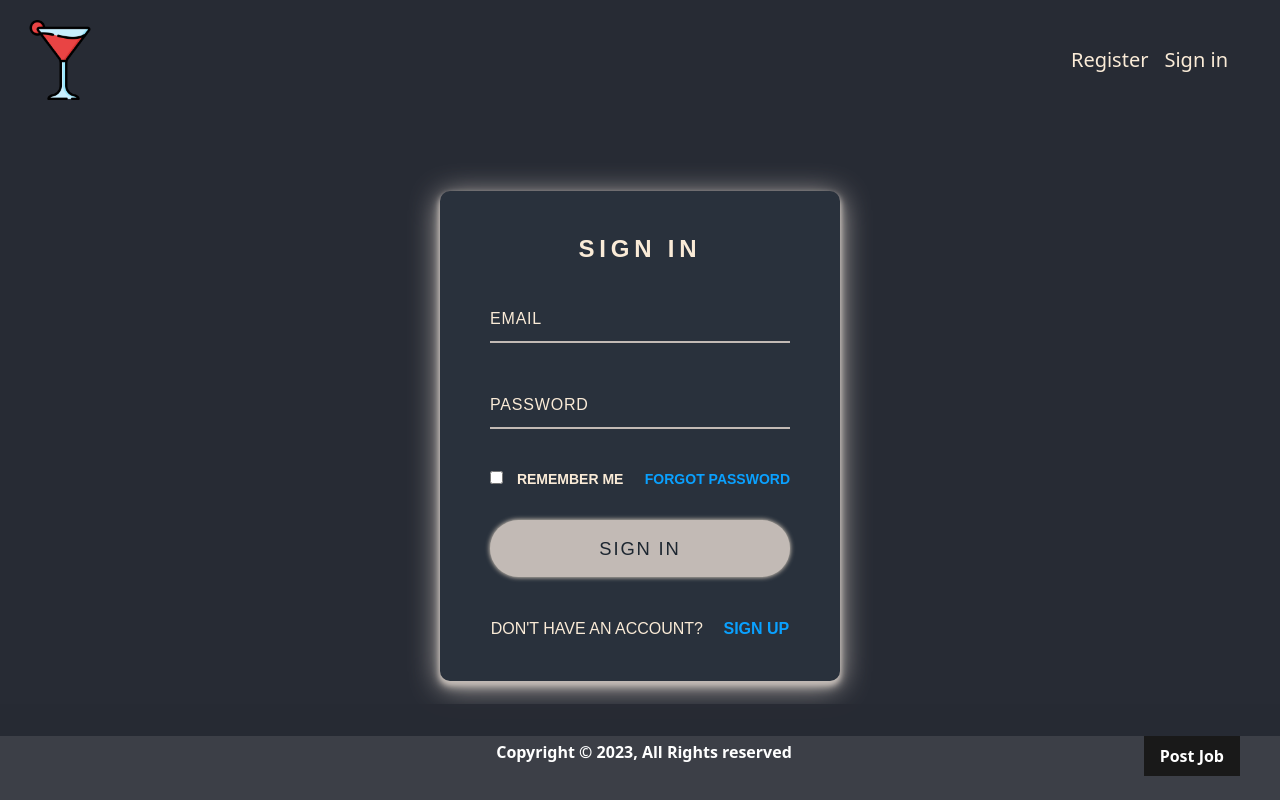
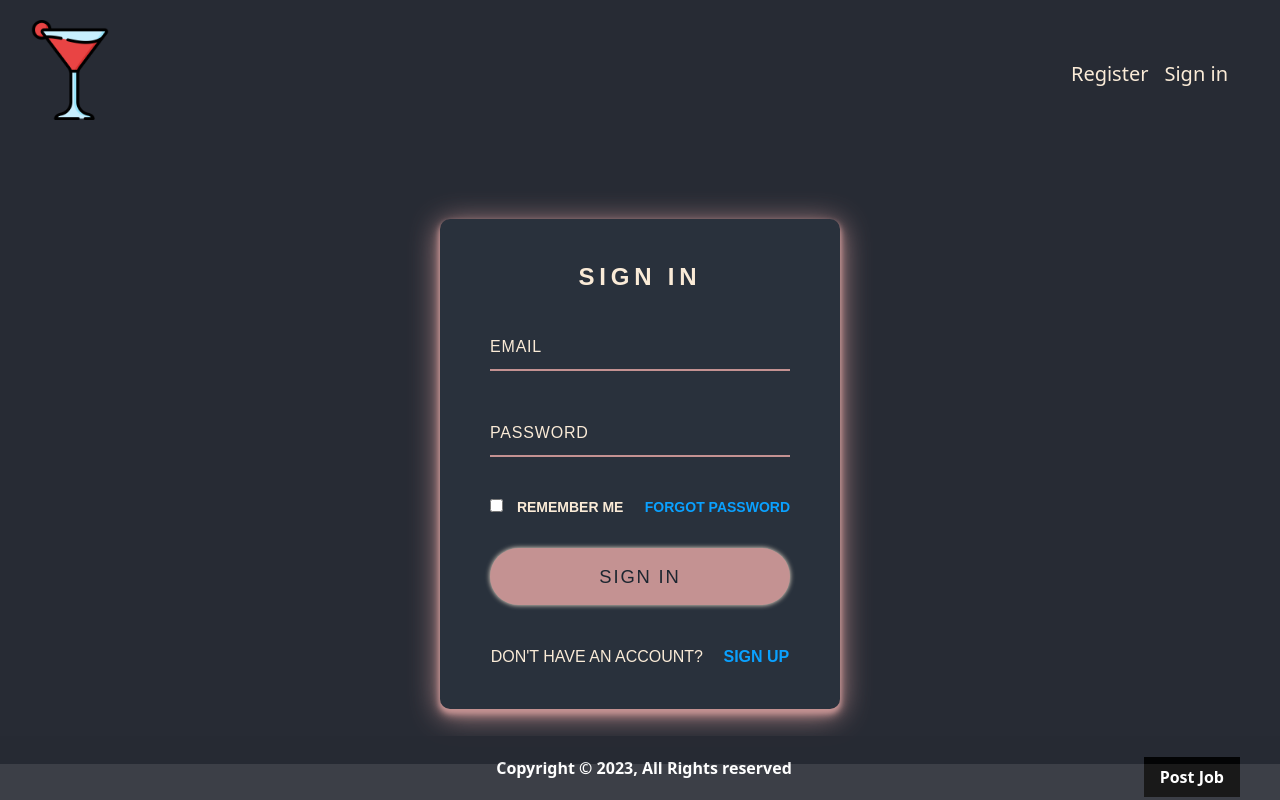
Before and after one commit to mamqek/cocktailApp, a SvelteKit app: page /login in a window 1280 px wide. Built offline with nearby package versions, Linux system fonts and the light colour scheme; no server answers; some icons are missing.

Commit message:
Logout styles

```diff
--- a/src/UI/layout/Footer.svelte
+++ b/src/UI/layout/Footer.svelte
@@ -16,7 +16,7 @@
     font-weight: bold;
     background-color: #272b34;
     color: white;
-    height: 6rem;
+    height: 4rem;
     margin-top: 6rem;
     opacity: 0.9;
   }
--- a/src/UI/layout/Header.svelte
+++ b/src/UI/layout/Header.svelte
@@ -1,5 +1,6 @@
 <script>
     import icon from '$lib/images/icon.png'
+    import avatar from '$lib/images/avatar.png'
     import { page } from '$app/stores';
 
     let href
@@ -21,7 +22,7 @@
 <header>
 
     <nav>
-        <a href="{href}">
+        <a class="link" href="{href}">
             <img src={icon} alt="Icon" class="logo" />
         </a>
     </nav>
@@ -30,13 +31,13 @@
 
         <ul>
             <li>
-                <a href="/register">
+                <a  class="link" href="/register">
                     <i class="fa-solid fa-user-plus"></i>
                     Register
                 </a>
             </li>
             <li>
-                <a href="/login">
+                <a  class="link" href="/login">
                     <i class="fa-solid fa-arrow-right-to-bracket"></i>
                     Sign in
                 </a>
@@ -48,13 +49,16 @@
         <nav class="profilenav">
             <a class="link" href="/profile">
                 <span class="profile">
-                    <img src={icon} alt="Profile" class="logo" />
+                    <img src={avatar} alt="Profile" class="avatar" />
                     <p>{user.username}</p>
                 </span>
             </a>
 
             <form action="/logout" method="POST">
-                <button class="logout link" type="submit" >Logout</button>
+                <button class="logout link" type="submit" >
+                    <i class="fa-solid fa-sign-out"></i>
+                    Logout
+                </button>
             </form>
         </nav>
 
@@ -74,7 +78,7 @@
     }
 
     .logo {
-        width: 80px;
+        width: 100px;
         height: auto;
         max-width: 100%;
     }
@@ -97,19 +101,42 @@
     .profile {
         display: flex;
         align-items: center;
+        width: 140px;
+        min-width: none;
+        min-height: 60px;
+        position: relative;
+        background-color: #e94444;
+        border-radius: 12px;
+        color: var(--dark-text-clr);
+        font-family: 'Bebas Neue', sans-serif;
+
+    }
+
+    .profile p {
+        margin: 0 10px;
+        position: absolute;
+        right: 0;
+    }
+
+    .avatar {
+        border-radius: 40px;
+        width: 60px;
+        height: 60px;
+        max-width: 100%;
+        position: absolute;
+        right: 100px;
     }
 
     .link {
-        background-color: var(--button-clr);
         display: inline-block;
-        border-radius: 8px;
     }
 
     .logout {
         padding: 0 12px 4px;
-        background-color:  var(--button-clr2);
+        margin-right: 1rem;
     }
 
 
 
+
 </style>
--- a/src/components/CoctailCard.svelte
+++ b/src/components/CoctailCard.svelte
@@ -22,9 +22,9 @@
 <style>
 .card {
   cursor: pointer;
-  background-color: var(--button-clr); /* #E0E0E0 */
+  background-color: transparent; /* #E0E0E0 */
   border-radius: 8px;
-  box-shadow: 0 2px 4px rgba(0, 0, 0, 0.1);
+  box-shadow: 0 2px 4px rgba(0, 0, 0, 0.437);
   padding: 20px;
   text-align: center;
 }
@@ -36,12 +36,12 @@ img {
   display:block;
   margin: 0 auto;           /* Center horizontally */
 
-  border-radius: 8px;
+  border-radius: 50px;
   margin-bottom: 10px;
 }
 
 h3 {
   font-size: 1.2rem;
-  color: var(--dark-text-clr);
+  color: var(--light-text-clr);
 }
 </style>
--- a/src/routes/+layout.svelte
+++ b/src/routes/+layout.svelte
@@ -52,7 +52,7 @@
   }
   :root{
     --link-clr: #0aa1ff;
-    --button-clr: #c2bab5;
+    --button-clr: #C49292;  /*c2bab5*/
     --button-clr2: #770e07;
     --disabled-button-clr: #999;
     --background-clr: #272b34;
--- a/src/routes/login/+page.server.js
+++ b/src/routes/login/+page.server.js
@@ -9,6 +9,7 @@ export const actions = {
         const { email, password } = Object.fromEntries(await request.formData())
 
         try {
+
             const user = await prisma.user.findUnique({
                 where: {
                   email
@@ -44,13 +45,7 @@ export const actions = {
             return fail(401, {message: 'Authorization failed.'})
         }
 
-        // throw redirect(303, "/view")
-
-        // return {
-        //     message : "Authorization successful.",
-        //     data : user
-        // }
-
+        throw redirect(303, "/view")
 
     }
 };
--- a/src/routes/logout/+server.js
+++ b/src/routes/logout/+server.js
@@ -12,7 +12,7 @@ export const POST = async ({ cookies, locals}) => {
 
         const deletedSession = await prisma.session.delete({
             where: {
-            id
+                id
             }
         })
 
--- a/src/routes/view/+page.svelte
+++ b/src/routes/view/+page.svelte
@@ -58,7 +58,7 @@
 
             {#each $searchStore.filtered as cocktail}
                 <article transition:blur={{ delay: 200, duration: 500 }}>
-                    <CoctailCard bind:cocktail={cocktail} />
+                    <CoctailCard {cocktail} />
                 </article>
             {/each}
         </div>
@@ -68,7 +68,7 @@
 
 <style>
     .content {
-        padding: 40px 100px;
+        padding: 40px 300px;
 
         font-family: 'Bebas Neue', sans-serif;
     }
@@ -98,7 +98,6 @@
     .counter {
         grid-column: span 6;
         text-align: center;
-
     }
 
 
```
Also changed, not shown: src/lib/images/avatar.png (added).
